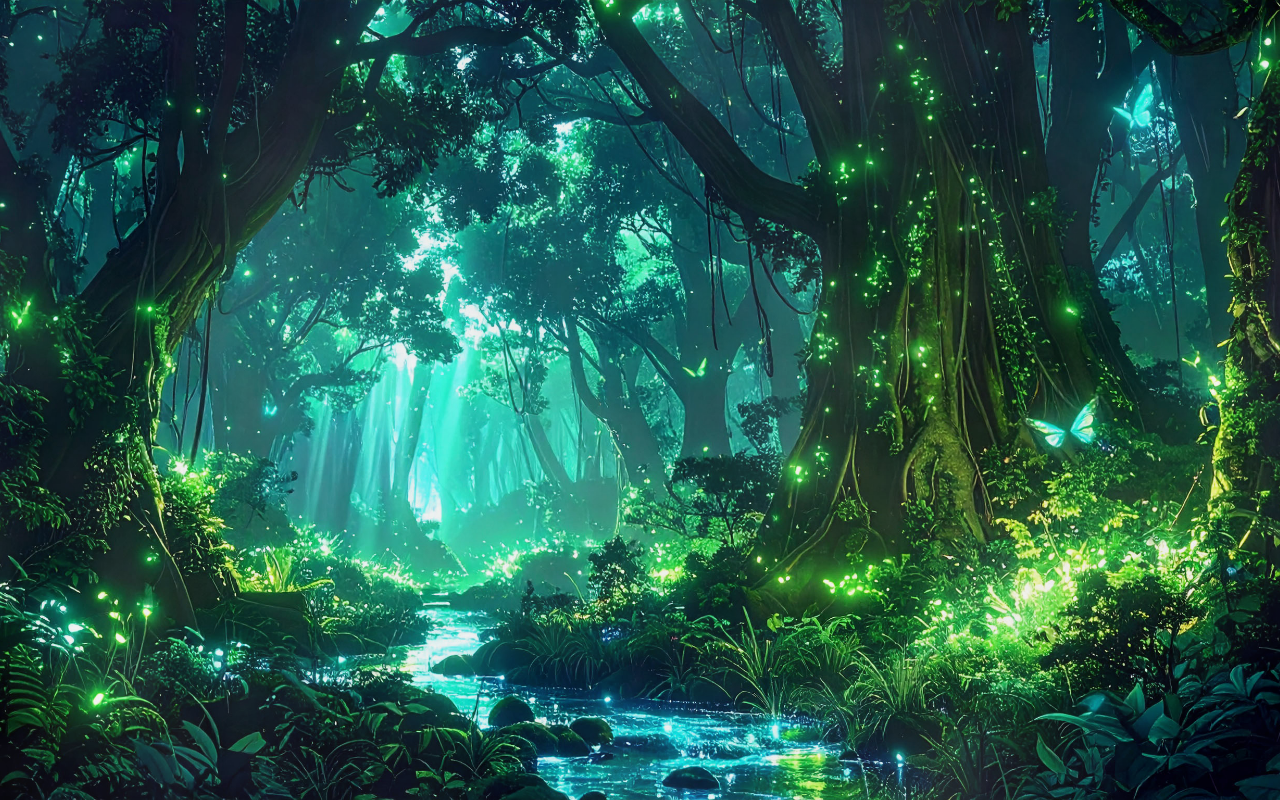
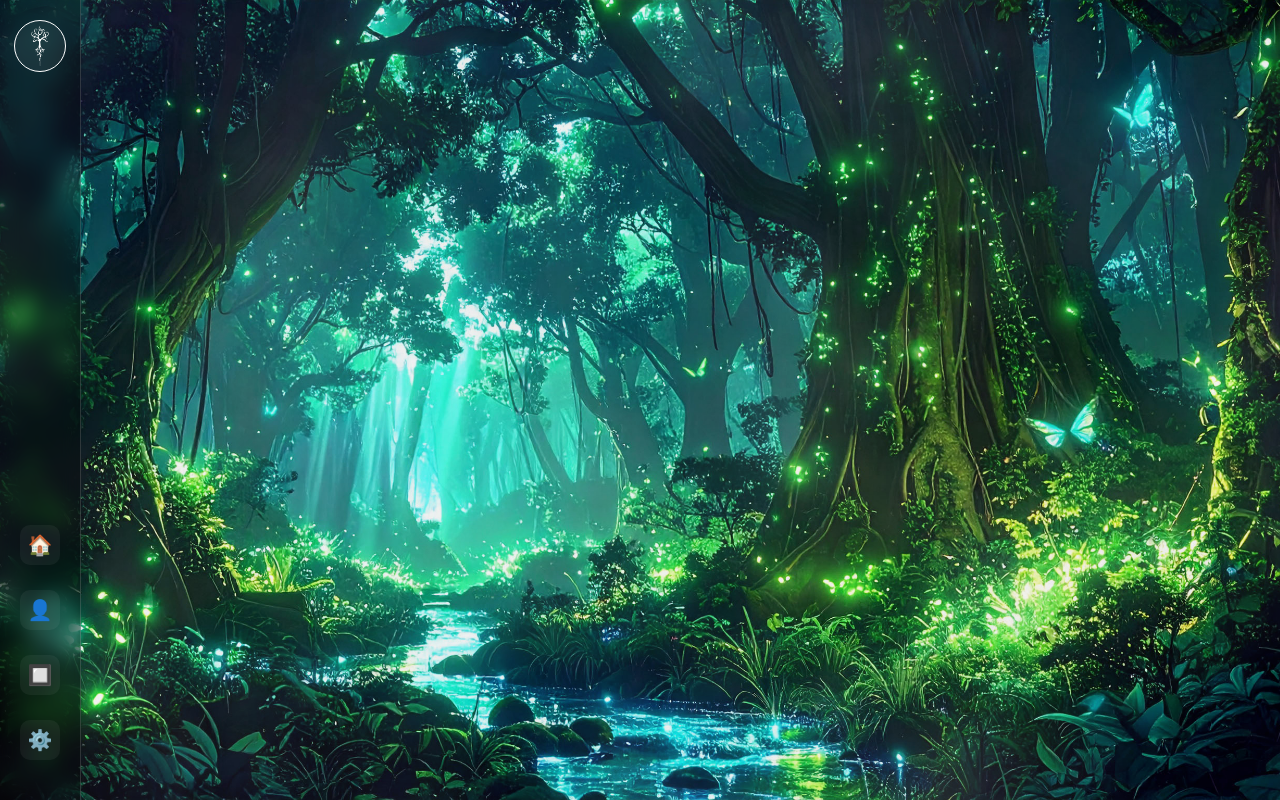
Before and after one commit to andrevanheerden/Yggdrasil, a React (Create React App) app in the folder yggdrasil/frontend/: page /home in a window 1280 px wide. Before the commit this address had no page. Built offline with nearby package versions, Linux system fonts and the light colour scheme.

Commit message:
navbar frontend and homepage starcher made

```diff
--- a/yggdrasil/frontend/src/App.js
+++ b/yggdrasil/frontend/src/App.js
@@ -2,6 +2,7 @@ import React from 'react';
 import { BrowserRouter as Router, Routes, Route, Navigate } from 'react-router-dom';
 import './App.css';
 import Login from './pages/loginPage/Login';
+import Home from './pages/homePage/Home'; // Import Home.js
 
 function App() {
   return (
@@ -15,6 +16,7 @@ function App() {
         <Routes>
           <Route path="/" element={<Navigate to="/login" />} />
           <Route path="/login" element={<Login />} />
+          <Route path="/home" element={<Home />} /> {/* Add Home route */}
         </Routes>
       </Router>
     </div>
--- /dev/null
+++ b/yggdrasil/frontend/src/pages/homePage/Home.css
@@ -0,0 +1,56 @@
+.sidebar {
+  position: fixed;
+  top: 0;
+  left: 0;
+  width: 80px;
+  height: 100vh;
+  display: flex;
+  flex-direction: column;
+  justify-content: space-between;
+  background: rgba(0, 0, 0, 0.3);
+  backdrop-filter: blur(10px);
+  border-right: 1px solid rgba(255, 255, 255, 0.15);
+  z-index: 1000;
+}
+
+.logo-container {
+  padding: 20px 0;
+  display: flex;
+  justify-content: center;
+}
+
+.logo {
+  width: 40px;
+  height: 40px;
+  object-fit: contain;
+  border: 1px solid white;
+  border-radius: 50%;
+  padding: 5px;
+  background-color: rgba(255, 255, 255, 0.05);
+}
+
+.nav-container {
+  display: flex;
+  flex-direction: column;
+  align-items: center;
+  gap: 25px;
+  margin-bottom: 40px;
+}
+
+.nav-icon {
+  width: 40px;
+  height: 40px;
+  font-size: 20px;
+  color: white;
+  display: flex;
+  justify-content: center;
+  align-items: center;
+  border-radius: 10px;
+  background-color: rgba(255, 255, 255, 0.05);
+  cursor: pointer;
+  transition: background 0.3s ease;
+}
+
+.nav-icon:hover {
+  background-color: rgba(255, 255, 255, 0.15);
+}
--- /dev/null
+++ b/yggdrasil/frontend/src/pages/homePage/Home.js
@@ -0,0 +1,13 @@
+import React from 'react';
+import './Home.css';
+import Navbar from './components/Navbar';
+
+function Home() {
+  return (
+    <div>
+      <Navbar />
+    </div>
+  );
+}
+
+export default Home;
--- /dev/null
+++ b/yggdrasil/frontend/src/pages/homePage/components/Navbar.js
@@ -0,0 +1,24 @@
+import React from 'react';
+import { useNavigate } from 'react-router-dom';
+import '../Home.css';
+import logo from  '../../../assets/images/logoLong.png';
+
+const Navbar = () => {
+  const navigate = useNavigate();
+
+  return (
+    <div className="sidebar">
+      <div className="logo-container">
+        <img src={logo} alt="Logo" className="logo" />
+      </div>
+      <div className="nav-container">
+        <div className="nav-icon" onClick={() => navigate('/home')} style={{ cursor: 'pointer' }}>🏠</div>
+        <div className="nav-icon">👤</div>
+        <div className="nav-icon">🔲</div>
+        <div className="nav-icon">⚙️</div>
+      </div>
+    </div>
+  );
+};
+
+export default Navbar;
--- a/yggdrasil/frontend/src/pages/loginPage/Login.js
+++ b/yggdrasil/frontend/src/pages/loginPage/Login.js
@@ -1,6 +1,7 @@
 import React from 'react';
 import './Login.css';
 import LoginForm from './components/LoginForm';
+import Navbar from '../homePage/components/Navbar'; // Adjust the path if needed
 
 function Login() {
   return (
@@ -8,9 +9,11 @@ function Login() {
       minHeight: '100vh',
       width: '100vw',
       display: 'flex',
+      flexDirection: 'column',
       justifyContent: 'center',
       alignItems: 'center'
     }}>
+      <Navbar />
       <LoginForm />
     </div>
   );
```
